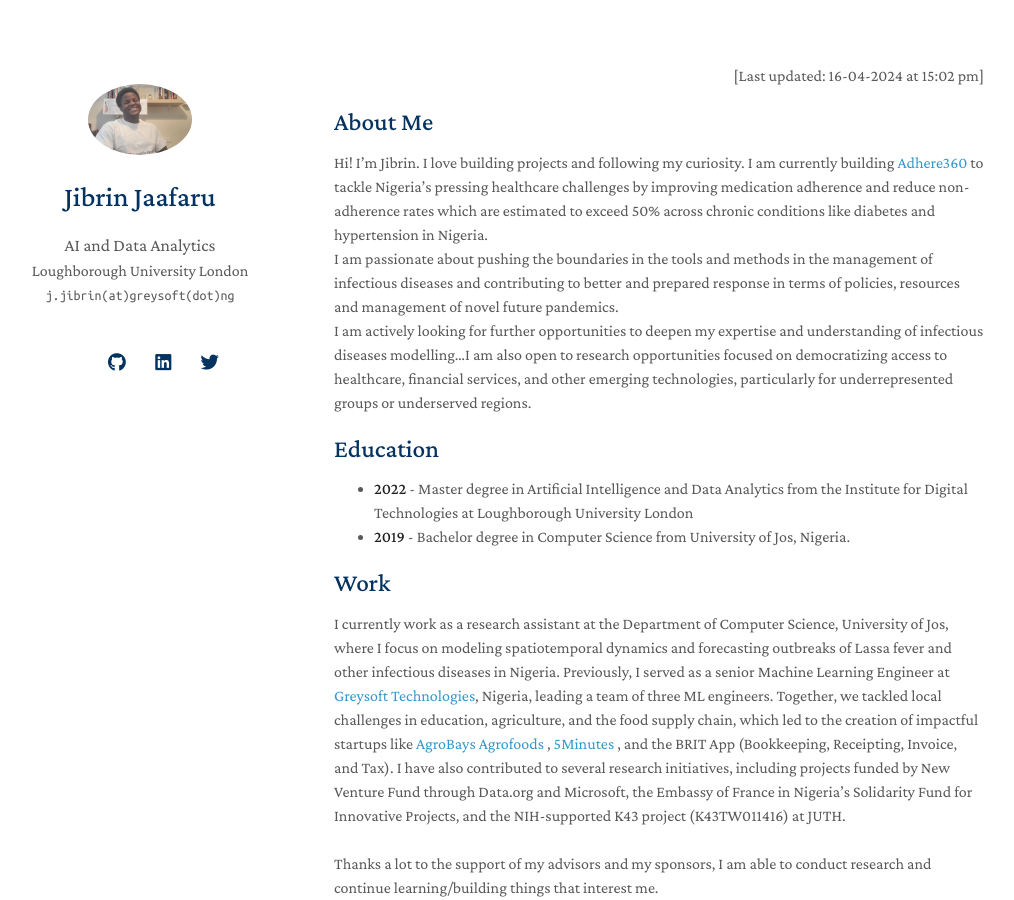
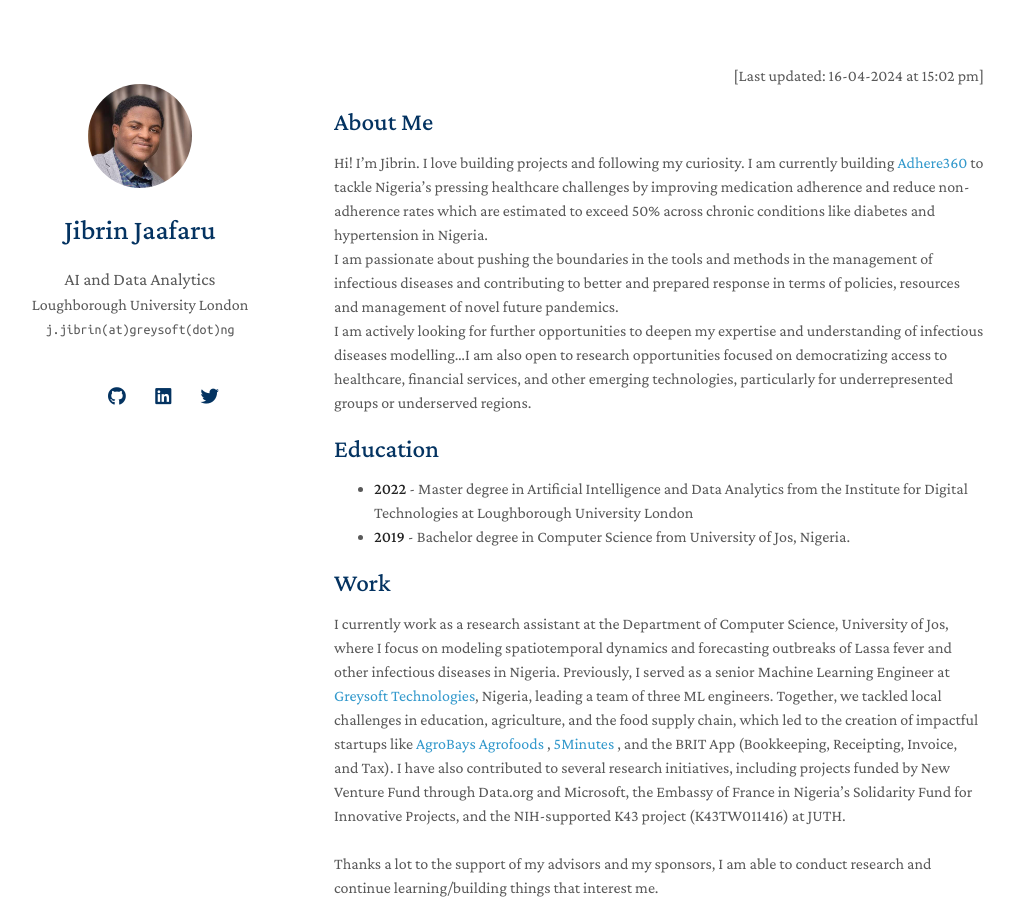
Before and after one commit to jibrinx/jibrinx.github.io, a Jekyll site: the page built from index.md, in a window 1280 px wide and 900 px high. Shown: the whole window, without its empty margins (136-1150 px from the left). Built offline with Jekyll 4.4.1, drawn with Linux system fonts in a browser that asks for light colours; nearby versions of some CDN libraries; a style sheet for code colours, icons or effects is not loaded.

Commit message:
Update _config.yml

```diff
--- a/_config.yml
+++ b/_config.yml
@@ -21,7 +21,7 @@ twitter: https://twitter.com/jbrnjfr
 
 # Images (e.g., your profile picture and your website's favicon)
 # "favicon" and "favicon_dark" are used for the light and dark modes, respectively.
-avatar: ./assets/img/20221018_133156.jpg
+avatar: ./assets/img/473070583_2912066095644570_3828767788528494183_n.jpg
 favicon: ./assets/img/favicon.png
 favicon_dark: ./assets/img/favicon.png
 
```
